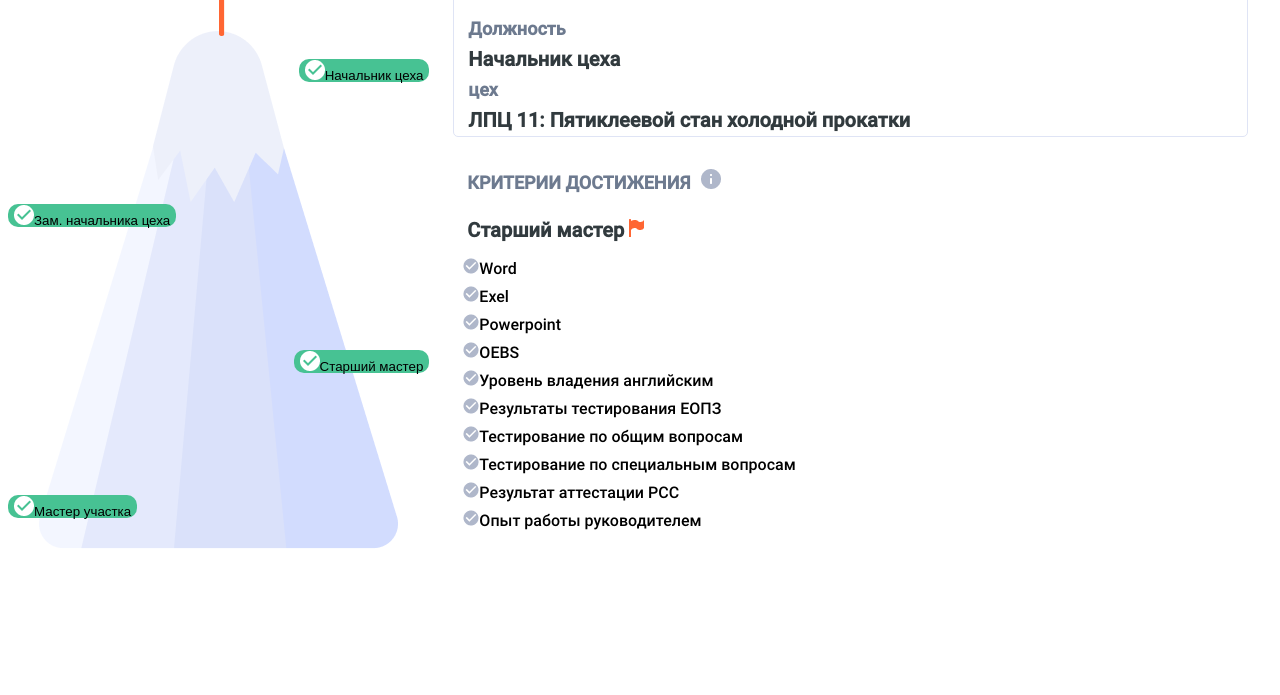
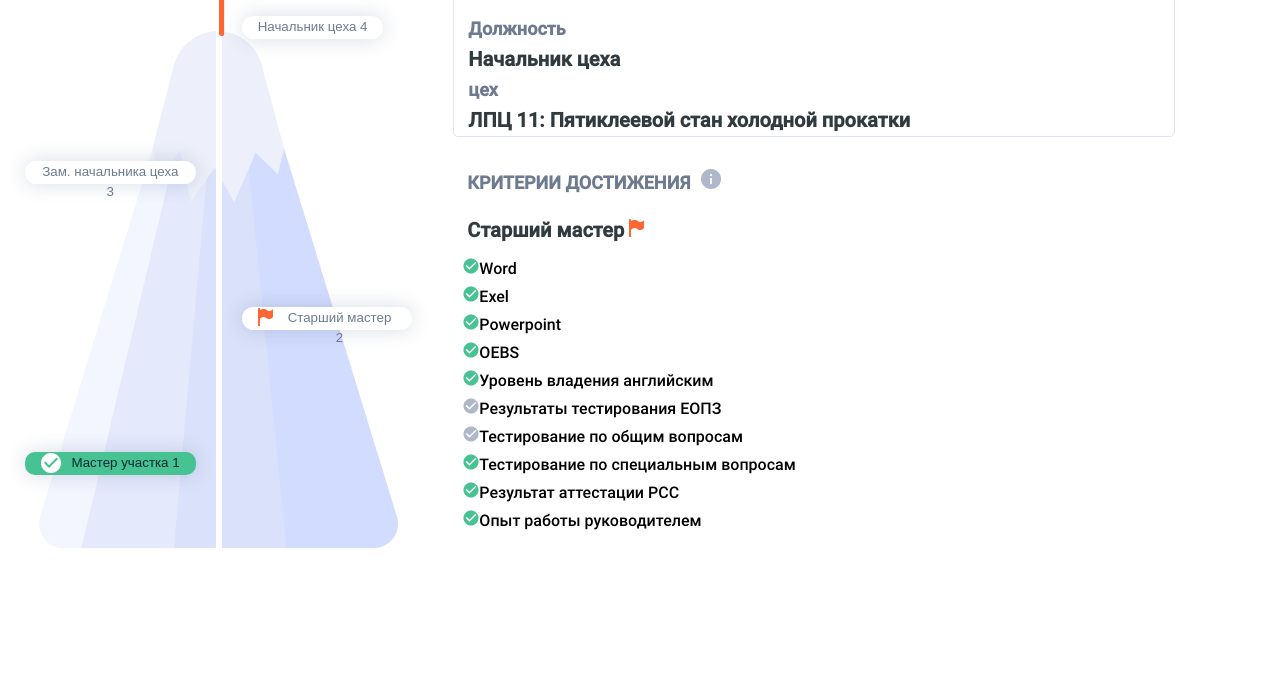
Before and after one commit to sandrema/MMK, a plain HTML site: page index.html in a window 1280 px wide. Shown: the part 105-800 px from the top of the page. Drawn offline with Linux system fonts and the light colour scheme.

Commit message:
mission impossible =)

```diff
--- a/index.html
+++ b/index.html
@@ -12,19 +12,22 @@
         <div>
             <div class="big-flag"><img src="imges/big-flag.png" alt=""></div>
             <div class="steps">
-                <div class="task_btns">
-                    <div><button class="task_btn"><img src="imges/btn-complite.png" alt=""><span>Мастер участка</span></button></div>
-                    <div class="left"><button class="task_btn"><img src="imges/btn-complite.png" alt=""><span>Старший мастер</span></button></div>
-                    <div><button class="task_btn"><img src="imges/btn-complite.png" alt=""><span>Зам. начальника цеха</span></button></div>
-                    <div class="left"><button class="task_btn"><img src="imges/btn-complite.png" alt=""><span>Начальник цеха</span></button></div>
+                <div class="task-btns">
+                    <div></div>
+                    <div class="box"><button class="task-btn"><span>Начальник цеха 4</span></button></div>
+                    <div class="left-box"><button class="task-btn"><span>Зам. начальника цеха 3</span></button></div>
+                    <div></div>
+                    <div></div>
+                    <div class="box"><button class="task-btn active"><img src="imges/flag.png" alt="flag"><span>Старший мастер 2</span></button></div>
+                    <div class="left-box"><button class="task-btn complite"><img src="imges/btn-complite.png" alt=""><span>Мастер участка 1</span></button></div>
                 </div>
             </div>
         </div>
 
-        <div class="target_info">
+        <div class="target-info">
 
-            <div class="target_box">
-                <div class="card_header">
+            <div class="target-box">
+                <div class="card-header">
                     <h2> Цель №2</h2>
                     <div class="btns">
                         <button><img src="imges/pencil.png" alt="change"></button>
@@ -37,8 +40,8 @@
                 <p>ЛПЦ 11: Пятиклеевой стан холодной прокатки</p>
             </div>
 
-            <div class="info_box">
-                <div class="info_header">
+            <div class="info-box">
+                <div class="info-header">
                     <h3>КРИТЕРИИ ДОСТИЖЕНИЯ <button class="info" data-title="Чтобы достигнуть цели, нужно пройти все уровни">
                     <img src="imges/info.png" alt="info">
                 </button></h3>
@@ -47,16 +50,16 @@
                 <p>Старший мастер <img src="imges/flag.png" alt="flag"></p>
                 <div>
                     <ul class="check-list">
-                        <li><img class="check-box" src="imges/check-all-false.png" alt="">Word</li>
-                        <li><img class="check-box" src="imges/check-all-false.png" alt="">Exel</li>
-                        <li><img class="check-box" src="imges/check-all-false.png" alt="">Powerpoint</li>
-                        <li><img class="check-box" src="imges/check-all-false.png" alt="">OEBS</li>
-                        <li><img class="check-box" src="imges/check-all-false.png" alt="">Уровень владения английским</li>
+                        <li><img class="check-box active" src="imges/check-all-true.png" alt="">Word</li>
+                        <li><img class="check-box active" src="imges/check-all-true.png" alt="">Exel</li>
+                        <li><img class="check-box active" src="imges/check-all-true.png" alt="">Powerpoint</li>
+                        <li><img class="check-box active" src="imges/check-all-true.png" alt="">OEBS</li>
+                        <li><img class="check-box active" src="imges/check-all-true.png" alt="">Уровень владения английским</li>
                         <li><img class="check-box" src="imges/check-all-false.png" alt="">Результаты тестирования ЕОПЗ</li>
                         <li><img class="check-box" src="imges/check-all-false.png" alt="">Тестирование по общим вопросам</li>
-                        <li><img class="check-box" src="imges/check-all-false.png" alt="">Тестирование по специальным вопросам</li>
-                        <li><img class="check-box" src="imges/check-all-false.png" alt="">Результат аттестации РСС</li>
-                        <li><img class="check-box" src="imges/check-all-false.png" alt="">Опыт работы руководителем</li>
+                        <li><img class="check-box active" src="imges/check-all-true.png" alt="">Тестирование по специальным вопросам</li>
+                        <li><img class="check-box active" src="imges/check-all-true.png" alt="">Результат аттестации РСС</li>
+                        <li><img class="check-box active" src="imges/check-all-true.png" alt="">Опыт работы руководителем</li>
                     </ul>
                 </div>
             </div>
--- a/script.js
+++ b/script.js
@@ -1,7 +1,5 @@
 
-let checkBox = document.querySelectorAll('.check-box');
-
-
+const checkBox = document.querySelectorAll('.check-box');
 
 checkBox.forEach((el,i)=>{
     checkBox[i].addEventListener('click', (e)=>{
--- a/style/style.css
+++ b/style/style.css
@@ -32,45 +32,76 @@ html {
     top: 10px;
     left: -172px;
 }
-.big_flag{
-    position: relative;
-    top: 10px;
-    left: -176px;
-    height: 92px;
-}
-.task_btns{
-    display: flex;
-    justify-content: space-around;
-    flex-direction: column-reverse;
-    flex-basis: content;
+
+
+.task-btns{
+    display: grid;
+    grid-column: 2;
+    grid-template-columns: 50% 50%;
     height: 100%;
 }
-.left{
-    align-self: flex-end;
+
+.line{
+    display:block;
+    border-right :solid 6px white;
+    margin: -3px;
 }
-.task_btn{
+
+.box{
+    border-left :solid  6px white;
+    margin: -3px;
+    display: flex;
+    justify-content: flex-start;
+}
+.left-box{
+    border-right :solid 6px white;
+    margin: -3px;
+    display: flex;
+    justify-content: end;
+}
+.task-btn{
+    display: flex;
+    justify-content: center;
+    box-shadow: 0 0 20px rgba(55, 74, 119, 0.2);
+    background-color:rgb(255, 255, 255);
+    border-radius:20px;
+    border:none;
+    height: 23px;
+    margin: 20px;
+}
+.task-btn > span{
+    color: rgba(109, 122, 143, 1);
+    line-height: 20px;
+    padding: 0 10px;
+}
+.task-btn > img {
+    padding-left: 10px;
+}
+.complite{
     background-color:rgba(71, 194, 147, 1);
     border-radius:10px;
     border:none;
     height: 23px;
+    margin: 20px;
 }
-.task_btn > span{
-    line-height: 20px;
+.complite > span{
+    color:rgba(5, 42, 52, 1);
 }
-.target_info{
+.target-info{
     margin: 24px;
 }
-.target_box {
+.target-box {
     display: flex;
     flex-direction: column;
     border-style: solid;
     border-width: 1px;
     border-color: rgba(223, 228, 245, 1);
+    width: 700px;
     border-radius: 5px;
     padding: 0 10px;
 }
 
-.card_header {
+.card-header {
     display: flex;
     flex-direction: row;
     justify-content: space-between;
@@ -107,10 +138,10 @@ p{
     font-weight: bold;
     margin: 4px;
 }
-.info_header{
+.info-header{
     padding: 17px 0;
 }
-.info_box{
+.info-box{
     padding: 10px;
 }
 .info:hover::after{
```
